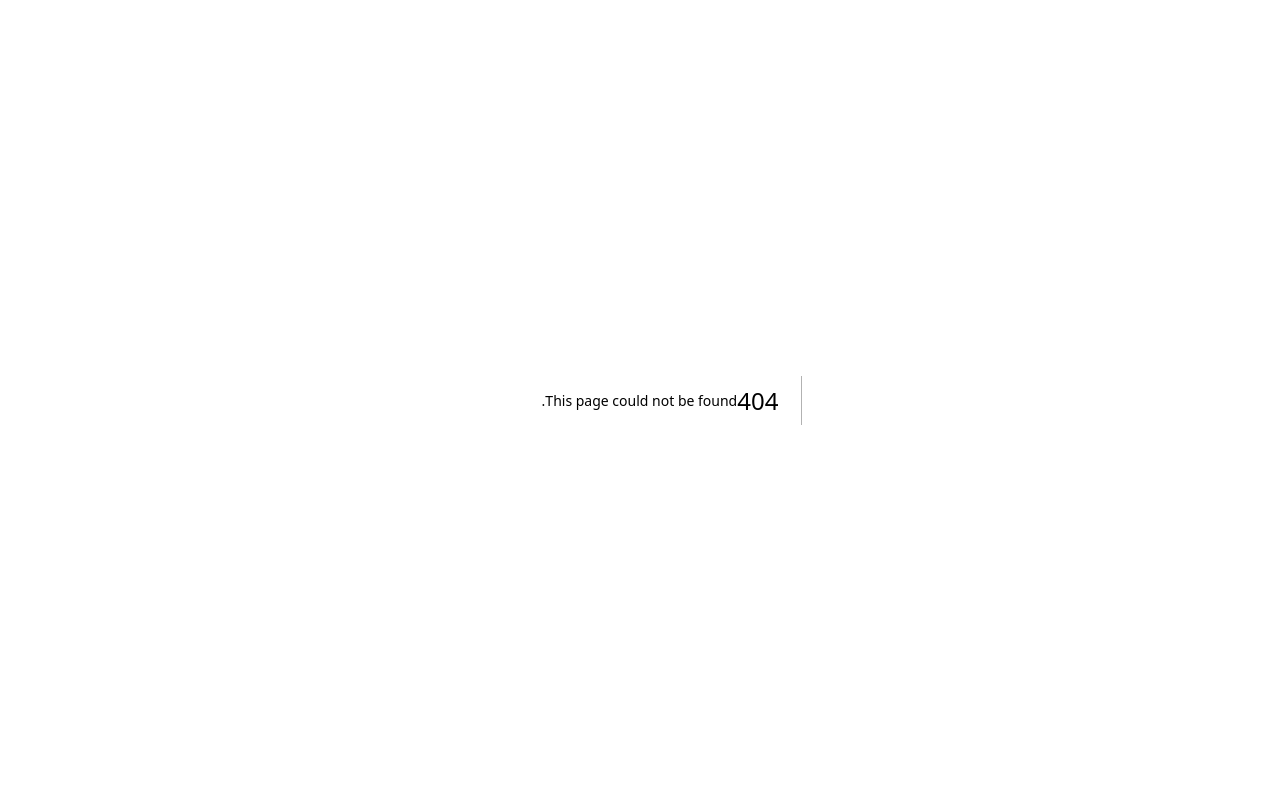
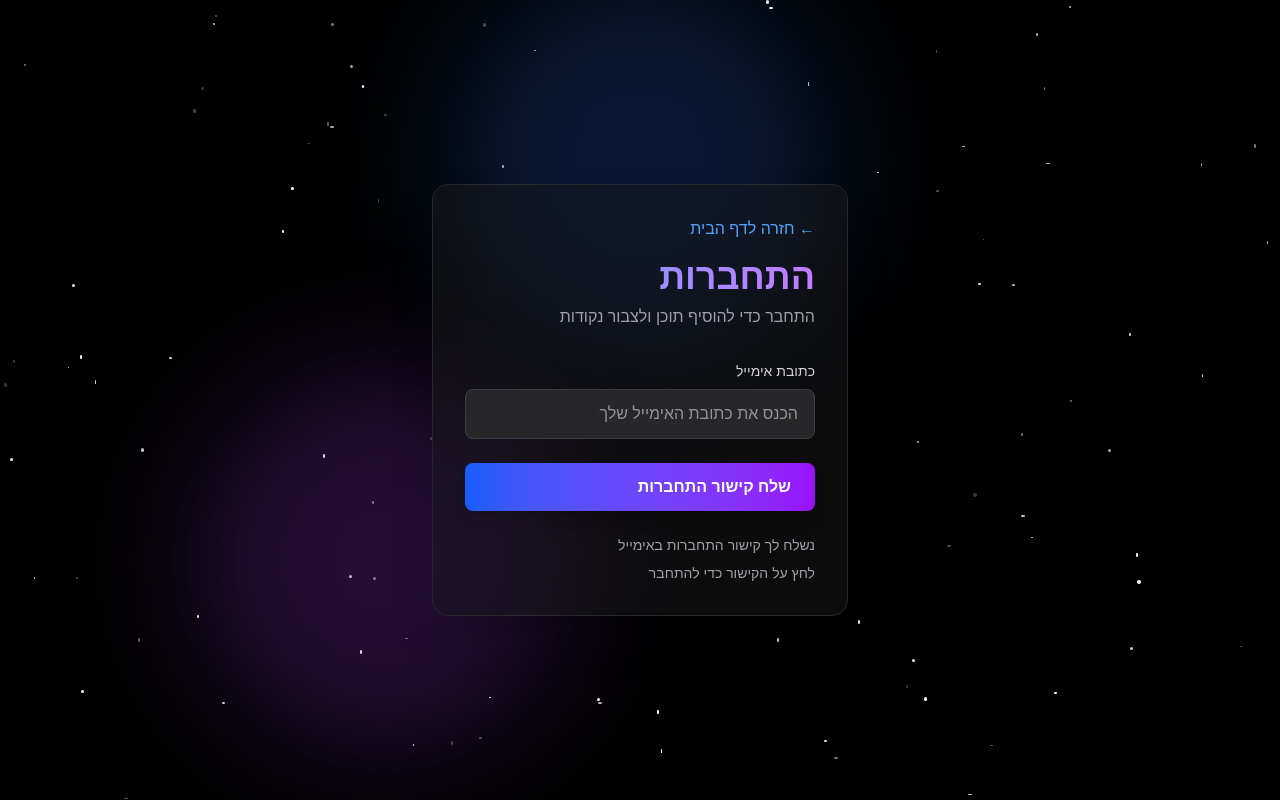
Before and after one commit to shlomorsh/yekuma, a Next.js app: page /login in a window 1280 px wide. Before the commit this address had no page. Built offline with nearby package versions, Linux system fonts and the light colour scheme; no server answers.

Commit message:
Add login page

```diff
--- /dev/null
+++ b/app/login/page.tsx
@@ -0,0 +1,159 @@
+"use client";
+
+import { useState, useEffect } from "react";
+import { useRouter } from "next/navigation";
+import Link from "next/link";
+import { supabase } from "@/lib/supabase";
+
+export default function LoginPage() {
+  const router = useRouter();
+  const [email, setEmail] = useState("");
+  const [loading, setLoading] = useState(false);
+  const [message, setMessage] = useState("");
+  const [user, setUser] = useState<any>(null);
+
+  useEffect(() => {
+    const checkSession = async () => {
+      const { data: { session } } = await supabase.auth.getSession();
+      if (session?.user) {
+        setUser(session.user);
+        router.push("/");
+      }
+    };
+    checkSession();
+
+    const { data: { subscription } } = supabase.auth.onAuthStateChange(async (event, session) => {
+      if (session?.user) {
+        setUser(session.user);
+        router.push("/");
+      }
+    });
+
+    return () => {
+      subscription.unsubscribe();
+    };
+  }, [router]);
+
+  const handleLogin = async (e: React.FormEvent) => {
+    e.preventDefault();
+
+    if (!email.trim()) {
+      setMessage("אנא הכנס כתובת אימייל");
+      return;
+    }
+
+    try {
+      setLoading(true);
+      setMessage("");
+
+      const { error } = await supabase.auth.signInWithOtp({
+        email: email,
+        options: {
+          emailRedirectTo: `${window.location.origin}/`,
+          shouldCreateUser: true,
+        },
+      });
+
+      if (error) {
+        setMessage('שגיאה בשליחת קישור: ' + error.message);
+        return;
+      }
+
+      setMessage("בדוק את האימייל שלך לקבלת קישור ההתחברות!");
+    } catch (err) {
+      console.error('Unexpected error:', err);
+      setMessage('שגיאה בלתי צפויה');
+    } finally {
+      setLoading(false);
+    }
+  };
+
+  if (user) {
+    return null; // Will redirect
+  }
+
+  return (
+    <div className="min-h-screen bg-black text-white flex items-center justify-center relative overflow-hidden">
+      {/* Background Effects */}
+      <div className="fixed inset-0 overflow-hidden pointer-events-none">
+        {[...Array(100)].map((_, i) => (
+          <div
+            key={i}
+            className="absolute rounded-full bg-white"
+            style={{
+              left: `${Math.random() * 100}%`,
+              top: `${Math.random() * 100}%`,
+              width: `${Math.random() * 3 + 1}px`,
+              height: `${Math.random() * 3 + 1}px`,
+              opacity: Math.random() * 0.5 + 0.2,
+              animation: `twinkle ${Math.random() * 3 + 2}s infinite`,
+            }}
+          />
+        ))}
+      </div>
+
+      {/* Gradient Orbs */}
+      <div className="fixed w-96 h-96 bg-blue-500/20 rounded-full blur-3xl pointer-events-none" style={{ left: '50%', top: '20%', transform: 'translate(-50%, -50%)' }} />
+      <div className="fixed w-96 h-96 bg-purple-500/20 rounded-full blur-3xl pointer-events-none" style={{ left: '30%', top: '70%', transform: 'translate(-50%, -50%)' }} />
+
+      <div className="relative z-10 w-full max-w-md px-4">
+        <div className="bg-zinc-900/50 backdrop-blur-sm rounded-2xl p-8 border border-zinc-800 shadow-2xl">
+          <div className="text-center mb-8">
+            <Link href="/" className="text-blue-400 hover:text-blue-300 mb-4 inline-block">
+              ← חזרה לדף הבית
+            </Link>
+            <h1 className="text-4xl font-bold mb-2 bg-gradient-to-r from-blue-400 to-purple-400 bg-clip-text text-transparent">
+              התחברות
+            </h1>
+            <p className="text-zinc-400">התחבר כדי להוסיף תוכן ולצבור נקודות</p>
+          </div>
+
+          <form onSubmit={handleLogin} className="space-y-6">
+            <div>
+              <label className="block text-sm font-medium text-zinc-300 mb-2">
+                כתובת אימייל
+              </label>
+              <input
+                type="email"
+                value={email}
+                onChange={(e) => {
+                  setEmail(e.target.value);
+                  setMessage("");
+                }}
+                placeholder="הכנס את כתובת האימייל שלך"
+                className="w-full bg-zinc-800 border border-zinc-700 rounded-lg px-4 py-3 text-white focus:outline-none focus:ring-2 focus:ring-blue-500 focus:border-transparent"
+                required
+              />
+            </div>
+
+            {message && (
+              <p className={`text-sm text-center ${message.includes("בדוק") ? "text-green-400" : "text-red-400"}`}>
+                {message}
+              </p>
+            )}
+
+            <button
+              type="submit"
+              disabled={loading}
+              className="w-full bg-gradient-to-r from-blue-600 to-purple-600 hover:from-blue-700 hover:to-purple-700 disabled:opacity-50 disabled:cursor-not-allowed text-white font-semibold px-6 py-3 rounded-lg transition-all duration-200 shadow-lg hover:shadow-xl"
+            >
+              {loading ? "שולח..." : "שלח קישור התחברות"}
+            </button>
+          </form>
+
+          <div className="mt-6 text-center text-sm text-zinc-400">
+            <p>נשלח לך קישור התחברות באימייל</p>
+            <p className="mt-2">לחץ על הקישור כדי להתחבר</p>
+          </div>
+        </div>
+      </div>
+
+      <style jsx>{`
+        @keyframes twinkle {
+          0%, 100% { opacity: 0.2; }
+          50% { opacity: 1; }
+        }
+      `}</style>
+    </div>
+  );
+}
```
